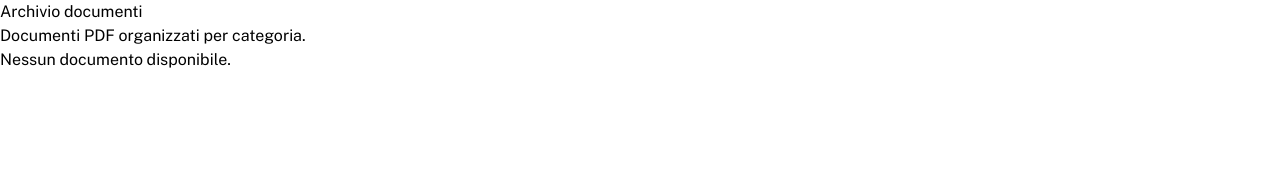
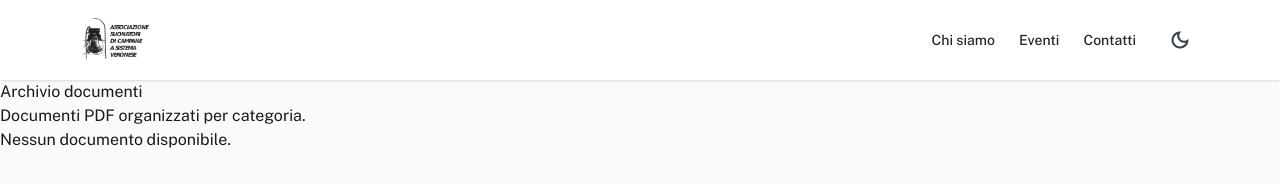
Before and after one commit to campane-sistema-veronese/sito-ascsv, an Astro site: page /archivio in a window 1280 px wide. Built offline with nearby package versions, Linux system fonts and the light colour scheme; Astro itself is replaced by a stand-in of ours.

Commit message:
Add dark theme
Co-authored-by: Copilot <copilot@github.com>

```diff
--- a/src/components/Header.astro
+++ b/src/components/Header.astro
@@ -1,7 +1,8 @@
 ---
+import ThemeToggle from './ThemeToggle.astro'
+
 interface Props {
   items?: { label: string; href: string }[]
-  logo?: string
   logoAlt?: string
 }
 
@@ -11,26 +12,33 @@ const {
     { label: 'Eventi', href: '#events' },
     { label: 'Contatti', href: '#contact' },
   ],
-  logo = '/images/ascsv_back.png',
   logoAlt = 'ASCSV logo',
 } = Astro.props
 ---
 
-<header class="sticky top-0 z-50 bg-white/90 backdrop-blur-sm shadow-sm" role="banner">
-  <div class="max-w-6xl mx-auto p-4 md:p-6 flex items-center justify-between">
+<header
+  class="sticky top-0 z-50 bg-white/90 dark:bg-stone-900/90 backdrop-blur-sm shadow-sm dark:shadow-black/30"
+  role="banner"
+>
+  <div class="max-w-6xl mx-auto p-4 flex items-center justify-between">
     <a href="/" class="flex items-center gap-3">
-      <img src={logo} alt={logoAlt} class="h-8" />
+      <img src="/images/ascsv_back.png" alt={logoAlt} class="h-12 block dark:hidden" />
+      <img src="/images/ascsv_white.png" alt={logoAlt} class="h-12 hidden dark:block" />
     </a>
 
     <!-- Desktop navigation -->
-    <nav aria-label="Main navigation" class="hidden md:flex gap-6">
+    <nav aria-label="Main navigation" class="hidden md:flex items-center gap-6">
       {
         items.map((item) => (
-          <a href={item.href} class="text-sm">
+          <a
+            href={item.href}
+            class="text-sm text-stone-800 dark:text-stone-100 hover:underline font-medium hover:text-primary-500"
+          >
             {item.label}
           </a>
         ))
       }
+      <ThemeToggle id="desktop-theme-toggle" />
     </nav>
 
     <!-- Mobile navigation button -->
@@ -39,7 +47,7 @@ const {
         id="mobile-menu-button"
         aria-controls="mobile-menu"
         aria-expanded="false"
-        class="px-3 py-2 rounded-md bg-gray-100 flex items-center"
+        class="px-3 py-2 rounded-md bg-gray-100 dark:bg-stone-800 text-stone-800 dark:text-stone-100 flex items-center"
         aria-label="Apri menu"
       >
         <span class="material-symbols-outlined">menu</span>
@@ -57,27 +65,45 @@ const {
   </div>
 
   <aside
-    class="absolute top-0 right-0 h-full bg-white/90 w-3/4 max-w-xs p-6 shadow-lg transform translate-x-full transition-transform duration-200"
+    class="absolute flex flex-col top-0 right-0 h-full bg-white/90 dark:bg-stone-900 w-3/4 max-w-xs shadow-lg dark:shadow-black/40 transform translate-x-full transition-transform duration-200"
     role="dialog"
     aria-modal="true"
     aria-labelledby="mobile-menu-title"
   >
-    <div class="flex items-center justify-between mb-4">
-      <h2 id="mobile-menu-title" class="text-lg font-semibold">Menu</h2>
-      <button id="mobile-menu-close" class="p-2 rounded-md flex items-center" aria-label="Chiudi menu">
-        <span class="material-symbols-outlined">close</span>
-      </button>
+    <div class="flex items-center justify-between mb-4 mt-6 mx-6">
+      <h2 id="mobile-menu-title" class="text-lg font-semibold text-stone-900 dark:text-stone-100">ASCSV</h2>
+      <div class="flex items-center gap-4">
+        <ThemeToggle id="mobile-theme-toggle" />
+        <button
+          id="mobile-menu-close"
+          class="p-2 rounded-md flex items-center text-stone-900 dark:text-stone-100"
+          aria-label="Chiudi menu"
+        >
+          <span class="material-symbols-outlined">close</span>
+        </button>
+      </div>
     </div>
 
-    <nav class="flex flex-col gap-4" aria-label="Mobile navigation">
+    <hr class="text-gray-300 dark:text-stone-700 mb-4" />
+
+    <nav class="flex flex-col gap-4 mx-6 flex-1" aria-label="Mobile navigation">
       {
         items.map((item) => (
-          <a href={item.href} class="block text-base">
+          <a
+            href={item.href}
+            class="block text-base font-serif text-stone-900 dark:text-stone-100 hover:text-primary-500"
+          >
             {item.label}
           </a>
         ))
       }
     </nav>
+
+    <hr class="text-gray-300 dark:text-stone-700 my-4" />
+
+    <p class="text-xs font-serif text-gray-500 dark:text-stone-400 mx-6 mb-6">
+      © 2026 ASCSV. Tutti i diritti riservati.
+    </p>
   </aside>
 </div>
 
--- /dev/null
+++ b/src/components/ThemeInit.astro
@@ -0,0 +1,21 @@
+---
+
+---
+
+<script is:inline>
+  ;(function () {
+    try {
+      const theme = localStorage.getItem('theme')
+      if (
+        theme === 'dark' ||
+        (theme === null && window.matchMedia && window.matchMedia('(prefers-color-scheme: dark)').matches)
+      ) {
+        document.documentElement.classList.add('dark')
+        document.documentElement.classList.remove('light')
+      } else {
+        document.documentElement.classList.remove('dark')
+        document.documentElement.classList.add('light')
+      }
+    } catch (e) {}
+  })()
+</script>
--- /dev/null
+++ b/src/components/ThemeToggle.astro
@@ -0,0 +1,60 @@
+---
+interface Props {
+  id: string
+}
+const { id } = Astro.props
+---
+
+<button
+  id={id}
+  class="p-2 rounded-md flex items-center hover:text-primary-500 cursor-pointer text-gray-700 dark:text-gray-100"
+  aria-label="Cambia tema"
+  aria-pressed="false"
+>
+  <span class="material-symbols-outlined hidden! dark:inline!">light_mode</span>
+  <span class="material-symbols-outlined inline! dark:hidden!">dark_mode</span>
+</button>
+
+<script is:inline define:vars={{ id }}>
+  ;(function () {
+    const THEME_KEY = 'theme'
+    const btn = document.getElementById(id)
+
+    function setTheme(theme) {
+      if (theme === 'dark') {
+        document.documentElement.classList.add('dark')
+        document.documentElement.classList.remove('light')
+        btn?.setAttribute('aria-pressed', 'true')
+      } else {
+        document.documentElement.classList.remove('dark')
+        document.documentElement.classList.add('light')
+        btn?.setAttribute('aria-pressed', 'false')
+      }
+      try {
+        localStorage.setItem(THEME_KEY, theme)
+      } catch (e) {}
+    }
+
+    const stored = (function () {
+      try {
+        return localStorage.getItem(THEME_KEY)
+      } catch (e) {
+        return null
+      }
+    })()
+
+    if (
+      stored === 'dark' ||
+      (stored === null && window.matchMedia && window.matchMedia('(prefers-color-scheme: dark)').matches)
+    ) {
+      setTheme('dark')
+    } else {
+      setTheme('light')
+    }
+
+    btn?.addEventListener('click', () => {
+      const currentlyDark = document.documentElement.classList.contains('dark')
+      setTheme(currentlyDark ? 'light' : 'dark')
+    })
+  })()
+</script>
--- /dev/null
+++ b/src/layouts/MainLayout.astro
@@ -0,0 +1,34 @@
+---
+import Header from '../components/Header.astro'
+import ThemeInit from '../components/ThemeInit.astro'
+import '../styles/global.css'
+---
+
+<html lang="it">
+  <head>
+    <ThemeInit />
+    <meta charset="utf-8" />
+    <link rel="icon" href="/favicon.ico" />
+    <meta name="viewport" content="width=device-width" />
+    <meta name="generator" content={Astro.generator} />
+    <title>ASCSV - Associazione Suonatori di Campane a Sistema Veronese</title>
+  </head>
+  <body class="antialiased bg-stone-50 text-stone-900 dark:bg-stone-950 dark:text-stone-100 transition-colors">
+    <a
+      href="#main"
+      class="sr-only focus:absolute focus:top-4 focus:left-4 focus:bg-white focus:text-black focus:px-3 focus:py-2 dark:focus:bg-stone-900 dark:focus:text-stone-100"
+      >Vai al contenuto</a
+    >
+    <Header
+      items={[
+        { label: 'Chi siamo', href: '#about' },
+        { label: 'Eventi', href: '#events' },
+        { label: 'Contatti', href: '#contact' },
+      ]}
+    />
+
+    <main id="main">
+      <slot />
+    </main>
+  </body>
+</html>
--- a/src/pages/archivio.astro
+++ b/src/pages/archivio.astro
@@ -1,5 +1,6 @@
 ---
 import { getCollection } from 'astro:content'
+import MainLayout from '../layouts/MainLayout.astro'
 import '../styles/global.css'
 
 const CATEGORY_ORDER = [
@@ -30,14 +31,7 @@ const formatDate = (date: Date) =>
   })
 ---
 
-<html lang="it">
-  <head>
-    <meta charset="utf-8" />
-    <meta name="viewport" content="width=device-width" />
-    <title>Archivio documenti | ASCSV</title>
-  </head>
-  <body>
-    <main>
+<MainLayout>
   <h1>Archivio documenti</h1>
   <p class="intro">Documenti PDF organizzati per categoria.</p>
 
@@ -66,6 +60,4 @@ const formatDate = (date: Date) =>
       ))
     )
   }
-    </main>
-  </body>
-</html>
+</MainLayout>
--- a/src/pages/index.astro
+++ b/src/pages/index.astro
@@ -1,53 +1,27 @@
 ---
-import Header from '../components/Header.astro'
 import Hero from '../components/Hero.astro'
+import MainLayout from '../layouts/MainLayout.astro'
 import '../styles/global.css'
 ---
 
-<html lang="it">
-  <head>
-    <meta charset="utf-8" />
-    <link rel="icon" href="/favicon.ico" />
-    <meta name="viewport" content="width=device-width" />
-    <meta name="generator" content={Astro.generator} />
-    <title>ASCSV - Associazione Suonatori di Campane a Sistema Veronese</title>
-  </head>
-  <body class="antialiased text-gray-900">
-    <a
-      href="#main"
-      class="sr-only focus:absolute focus:top-4 focus:left-4 focus:bg-white focus:text-black focus:px-3 focus:py-2"
-      >Vai al contenuto</a
-    >
-    <Header
-      items={[
-        { label: 'Chi siamo', href: '#about' },
-        { label: 'Eventi', href: '#events' },
-        { label: 'Contatti', href: '#contact' },
-      ]}
-    />
-
-    <main id="main">
+<MainLayout>
   <Hero image="/images/MinerbeInterno.jpg" />
 
   <section id="about" class="max-w-4xl mx-auto p-8 grid md:grid-cols-2 gap-6 items-center">
     <div>
       <h2 class="text-2xl font-semibold">Chi siamo</h2>
       <p class="mt-4 leading-relaxed">
-            L’Associazione Suonatori di Campane a Sistema Veronese è nata nel 1983, allo scopo di riunire e formare
-            tutte le persone che condividono questa passione e, allo stesso tempo, diffondere la cultura campanaria nel
-            territorio. Le nostre squadre prestano servizio di suono in un zona molto estesa, che spazia tra le province
-            di Verona, Vicenza, Padova, Brescia e Mantova. La famiglia di ASCSV ospita più di 2000 iscritti tra
-            suonatori e simpatizzanti, ed è la realtà più grande a livello italiano. Ogni anno organizza, in
-            collaborazione con le squadre, manifestazioni quali raduni, gare, rassegne, corsi di formazione e molto
-            altro, cercando di formare una comunità viva.
+        L’Associazione Suonatori di Campane a Sistema Veronese è nata nel 1983, allo scopo di riunire e formare tutte le
+        persone che condividono questa passione e, allo stesso tempo, diffondere la cultura campanaria nel territorio.
+        Le nostre squadre prestano servizio di suono in un zona molto estesa, che spazia tra le province di Verona,
+        Vicenza, Padova, Brescia e Mantova. La famiglia di ASCSV ospita più di 2000 iscritti tra suonatori e
+        simpatizzanti, ed è la realtà più grande a livello italiano. Ogni anno organizza, in collaborazione con le
+        squadre, manifestazioni quali raduni, gare, rassegne, corsi di formazione e molto altro, cercando di formare una
+        comunità viva.
       </p>
     </div>
     <div>
-          <img
-            src="/images/VeronaRect.jpg"
-            alt="Veduta di Verona"
-            class="w-full rounded-lg object-cover h-64 md:h-[28rem]"
-          />
+      <img src="/images/VeronaRect.jpg" alt="Veduta di Verona" class="w-full rounded-lg object-cover h-64 md:h-112" />
     </div>
   </section>
 
@@ -56,7 +30,7 @@ import '../styles/global.css'
       <img
         src="/images/Suonatori2.jpeg"
         alt="Suonatori"
-            class="w-full rounded-lg shadow-lg object-cover h-64 md:h-[36rem]"
+        class="w-full rounded-lg shadow-lg object-cover h-64 md:h-144"
       />
     </div>
     <div>
@@ -79,6 +53,4 @@ import '../styles/global.css'
       <img src="/images/Duomo.jpg" alt="Duomo" class="w-full rounded-lg object-cover h-48 md:h-56" />
     </div>
   </section>
-    </main>
-  </body>
-</html>
+</MainLayout>
--- a/src/styles/global.css
+++ b/src/styles/global.css
@@ -22,10 +22,12 @@
   --font-serif: 'Noto Serif', Georgia, 'Times New Roman', Times;
 }
 
+@custom-variant dark (&:where(.dark, .dark *));
+
 .material-symbols-outlined {
   font-variation-settings:
     'FILL' 0,
-    'wght' 400,
+    'wght' 500,
     'GRAD' 0,
-    'opsz' 24;
+    'opsz' 20;
 }
```
Lines whose indentation alone changed are shown as unchanged.
